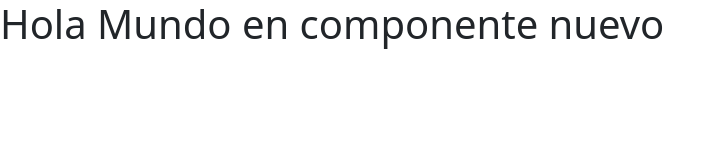
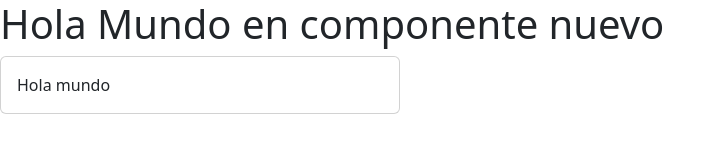
Before and after one commit to KrisOP/curso-react-holamundo, a React (Vite) app: page / in a window 1280 px wide. Shown: the top 164 px of the page, without its empty margins (0-725 px from the left). Built offline with nearby package versions, Linux system fonts and the light colour scheme.

Commit message:
agregando componente card

```diff
--- a/src/App.tsx
+++ b/src/App.tsx
@@ -1,13 +1,13 @@
-import { useState } from 'react'
-import reactLogo from './assets/react.svg'
-import viteLogo from '/vite.svg'
 import './App.css'
 import Titulo from './Titulo.tsx'
+import Card from './components/Card.tsx'
 
 function App() {
   return  (
     <>
       <Titulo/>
+      <Card/>
+
     </>
   )
 }
--- /dev/null
+++ b/src/components/Card.tsx
@@ -0,0 +1,29 @@
+function Card() {
+  return (
+    <div
+      className="card"
+      style={{
+        width: "25rem",
+      }}
+    >
+      <div className="card-body">Hola mundo</div>
+    </div>
+  );
+}
+
+export function CardBody() {
+  return (
+    <div>
+      <h5 className="card-title">Card title</h5>
+      <p className="card-text">
+        Some quick example text to build on the card title and make up the bulk
+        of the card's content.
+      </p>
+      <a href="#" className="btn btn-primary">
+        Go somewhere
+      </a>
+    </div>
+  );
+}
+
+export default Card;
```
